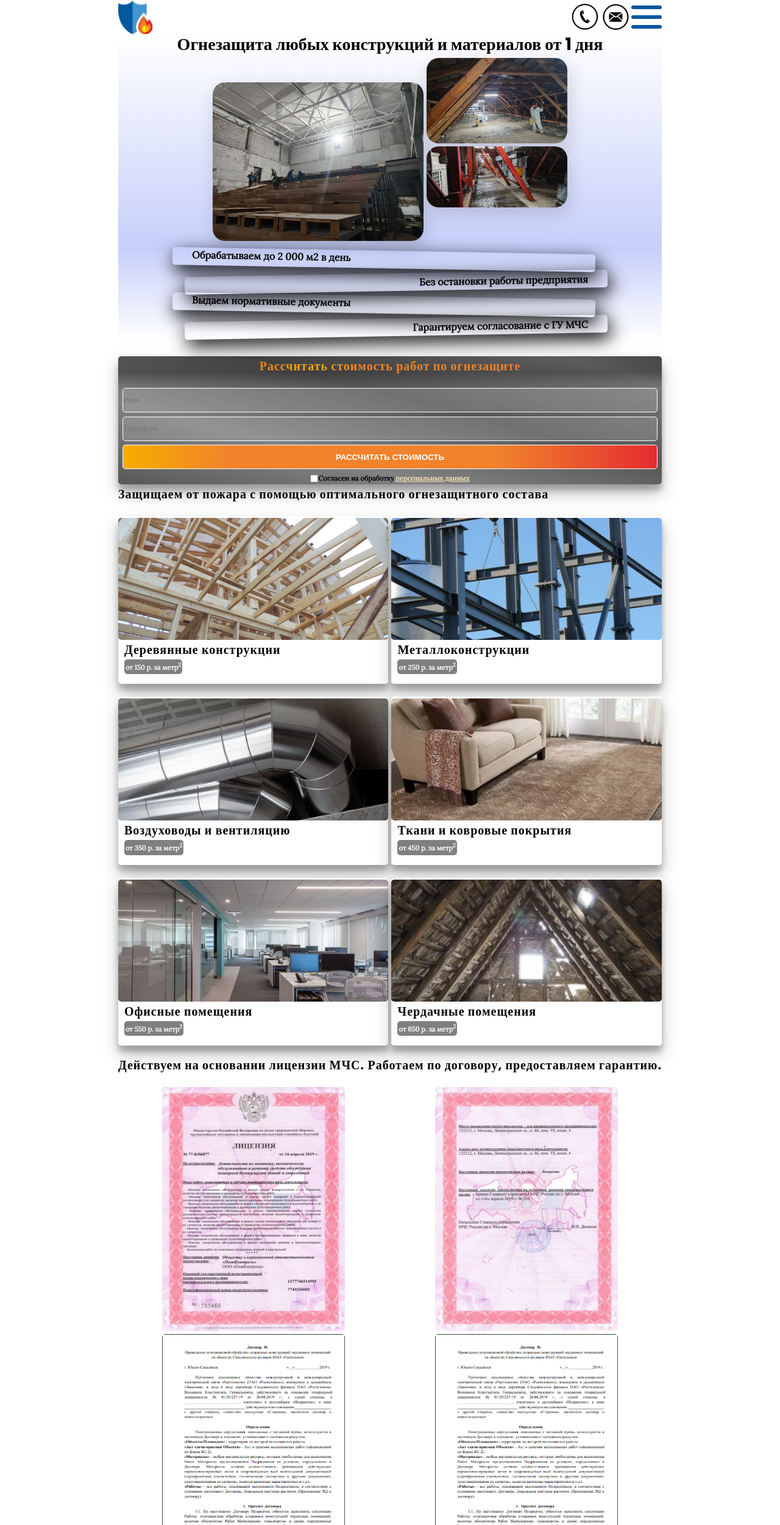
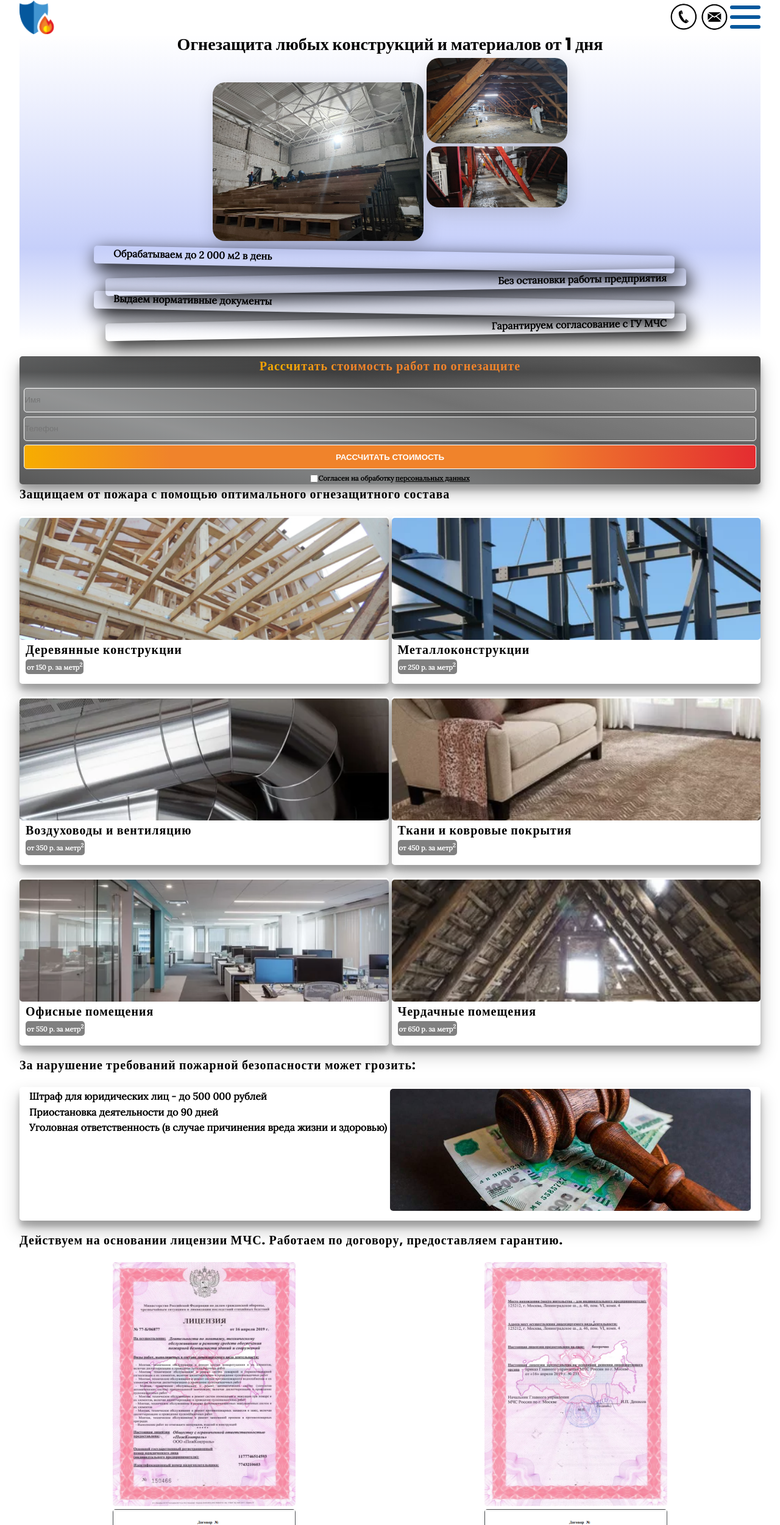
Before and after one commit to createx-moscow/next-deploy-test, a Next.js app: page / in a window 1280 px wide. Shown: the top 2500 px of the page at 61% size. Built offline with nearby package versions, Linux system fonts and the light colour scheme.

Commit message:
feat: add penalties section

```diff
--- a/components/Form/Form.module.scss
+++ b/components/Form/Form.module.scss
@@ -110,11 +110,11 @@
     }
   }
   &__link {
-    color: wheat;
+    color: black;
     text-decoration: rgb(57, 146, 207) dashed 2;
   }
   &__personal {
-    color: wheat;
+    color: black;
     margin-left: 0.3ch;
   }
 }
--- /dev/null
+++ b/components/HowtoWork/HowtoWork.module.scss
@@ -0,0 +1,35 @@
+.advantages {
+  &__list {
+    display: flex;
+    flex-direction: column;
+    list-style-type: none;
+    justify-content: center;
+    @media screen and (min-width: 561px) {
+      width: 80%;
+    }
+  }
+  &__item:nth-child(2n) {
+    margin: 0 0ch 1ex 2ch;
+    padding: 0.2em 2em 0 0;
+    display: flex;
+    justify-content: flex-end;
+    transform: rotate(-1deg);
+    border-radius: 5px;
+    box-shadow: 4px 10px 30px;
+    // @media screen and (min-width: 561px) {
+    //   max-width: 80%;
+    // }
+  }
+  &__item:nth-child(2n + 1) {
+    margin: 0 2ch 1ex 0ch;
+    padding: 0 0 0.2em 2em;
+    display: flex;
+    justify-content: flex-start;
+    transform: rotate(1deg);
+    border-radius: 5px;
+    box-shadow: 4px 10px 30px;
+    // @media screen and (min-width: 561px) {
+    //   max-width: 80%;
+    // }
+  }
+}
--- /dev/null
+++ b/components/Penalties/Penalties.module.scss
@@ -0,0 +1,23 @@
+.penalties {
+  &__wrapper {
+    display: flex;
+    flex-direction: column;
+    margin-bottom: 1rem;
+    border-radius: 5px;
+    // border: 1px solid grey;
+    padding: 0.2rem 1rem 1rem 1rem;
+    background-color: rgba(255, 255, 255, 0.8);
+    box-shadow: 0 14px 28px rgba(0, 0, 0, 0.25), 0 10px 10px rgba(0, 0, 0, 0.22);
+    @media screen and (min-width: 640px) {
+      display: grid;
+      grid-template-columns: 1fr 1fr;
+    }
+  }
+  &__list {
+    list-style-type: none;
+  }
+  &__image {
+    object-fit: cover;
+    height: 200px;
+  }
+}
--- /dev/null
+++ b/components/Penalties/Penalties.tsx
@@ -0,0 +1,28 @@
+import styles from "./Penalties.module.scss";
+import Image from "next/image";
+import molotok from "./assets/molotok-sudji.jpg";
+
+export const Penalties = () => {
+  return (
+    <section>
+      <h2>За нарушение требований пожарной безопасности может грозить:</h2>
+      <div className={styles.penalties__wrapper}>
+        <ul className={styles.penalties__list}>
+          <li>Штраф для юридических лиц - до 500 000 рублей</li>
+          <li>Приостановка деятельности до 90 дней</li>
+          <li>
+            Уголовная ответственность (в случае причинения вреда жизни и
+            здоровью)
+          </li>
+        </ul>
+        <Image
+          src={molotok}
+          width={1065}
+          height={600}
+          alt="молоток судьи с пачкой денег"
+          className={styles.penalties__image}
+        />
+      </div>
+    </section>
+  );
+};
--- a/src/app/page.module.scss
+++ b/src/app/page.module.scss
@@ -1,39 +1,37 @@
-.advantages {
-  background: linear-gradient(
-    180deg,
-    rgba(76, 201, 240, 0) 0%,
-    rgba(67, 97, 238, 0.3) 70%,
-    rgba(76, 201, 240, 0) 100%
-  );
-  @media screen and (min-width: 561px) {
-    display: flex;
-  }
-  // border-radius: 0px 0px 800px 800px;
-  &__pics {
-    display: grid;
-    grid-template-columns: 3fr 2fr;
-    gap: 5px;
-    &_left {
-      display: flex;
-      flex-direction: column;
-      margin-top: 40px;
-    }
-    &_right {
-      display: flex;
-      flex-direction: column;
-      gap: 5px;
-    }
-  }
-  &__pic {
-    object-fit: cover;
-    box-shadow: 4px 10px 30px rgba(0, 0, 0, 0.15);
-    border-radius: 20px;
-    max-width: 100%;
-    @media screen and (min-width: 361px) {
-      width: 100%;
-    }
-  }
-}
+// .advantages {
+//   background: linear-gradient(
+//     180deg,
+//     rgba(76, 201, 240, 0) 0%,
+//     rgba(67, 97, 238, 0.3) 70%,
+//     rgba(76, 201, 240, 0) 100%
+//   );
+
+//   // border-radius: 0px 0px 800px 800px;
+//   &__pics {
+//     display: grid;
+//     grid-template-columns: 3fr 2fr;
+//     gap: 5px;
+//     &_left {
+//       display: flex;
+//       flex-direction: column;
+//       margin-top: 40px;
+//     }
+//     &_right {
+//       display: flex;
+//       flex-direction: column;
+//       gap: 5px;
+//     }
+//   }
+//   &__pic {
+//     object-fit: cover;
+//     box-shadow: 4px 10px 30px rgba(0, 0, 0, 0.15);
+//     border-radius: 20px;
+//     max-width: 100%;
+//     @media screen and (min-width: 361px) {
+//       width: 100%;
+//     }
+//   }
+// }
 
 .services {
   @media (min-width: 600px) {
--- a/src/app/page.tsx
+++ b/src/app/page.tsx
@@ -7,6 +7,7 @@ import { Partners } from "../../components/Partners/Partners";
 import { License } from "../../components/License/License";
 import { Ipl } from "../../components/Ipl/Ipl";
 import { Advantages } from "../../components/Advantages/Advantages";
+import { Penalties } from "../../components/Penalties/Penalties";
 
 export const metadata = {
   title: "Огнезащита любых конструкций и материалов",
@@ -75,7 +76,6 @@ export default function Home() {
   return (
     <>
       <Advantages></Advantages>
-
       <br />
       <Form></Form>
       <section>
@@ -105,6 +105,7 @@ export default function Home() {
           })}
         </div>
       </section>
+      <Penalties></Penalties>
 
       <License></License>
       <Ipl></Ipl>
```
Also changed, not shown: components/HowtoWork/HowtoWork.tsx (added, +24 -0 lines), components/Penalties/assets/molotok-sudji.jpg (added).
